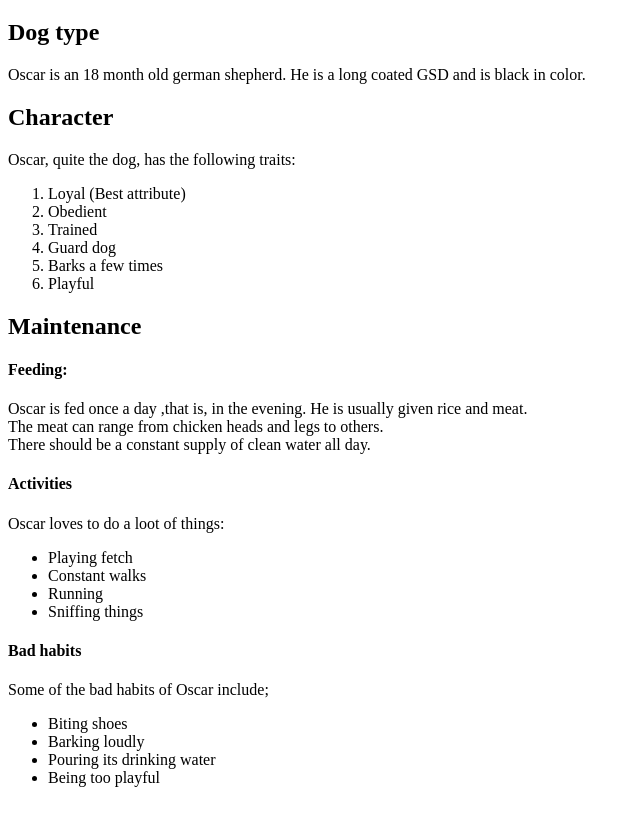
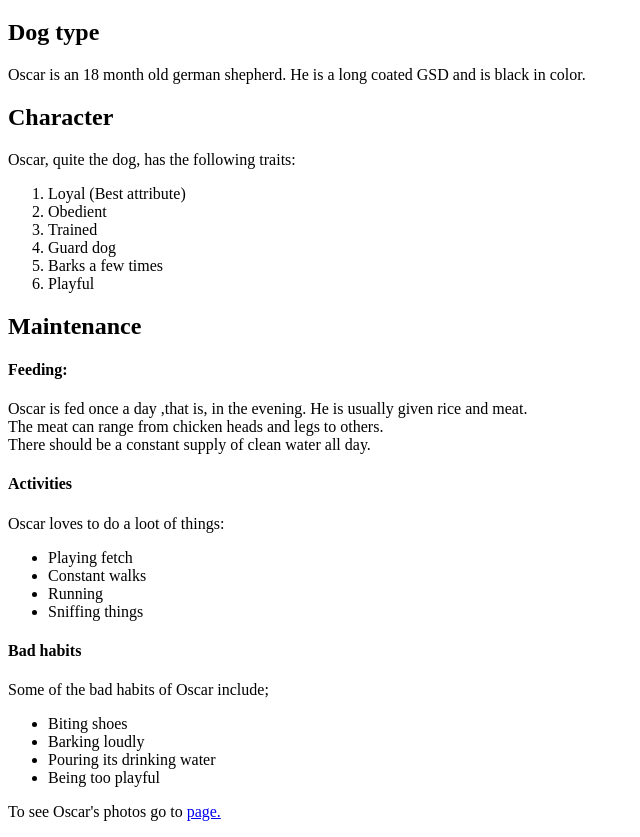
Before and after one commit to Eldad-David/pet, a plain HTML site: page pet.html in a window 1280 px wide. Shown: the part 61-898 px from the top of the page, without its empty margins (0-640 px from the left). Before the commit the page ends 864 px from the top, so only its background shows below. Drawn offline with Linux system fonts and the light colour scheme.

Commit message:
add images page

```diff
--- a/pet.html
+++ b/pet.html
@@ -43,6 +43,7 @@
             <li>Pouring its drinking water</li>
             <li>Being too playful</li>
         </ul>
+        To see Oscar's photos go to <a href="petimages.html">page.</a>
         </p>
     </body>
 </html>
```
